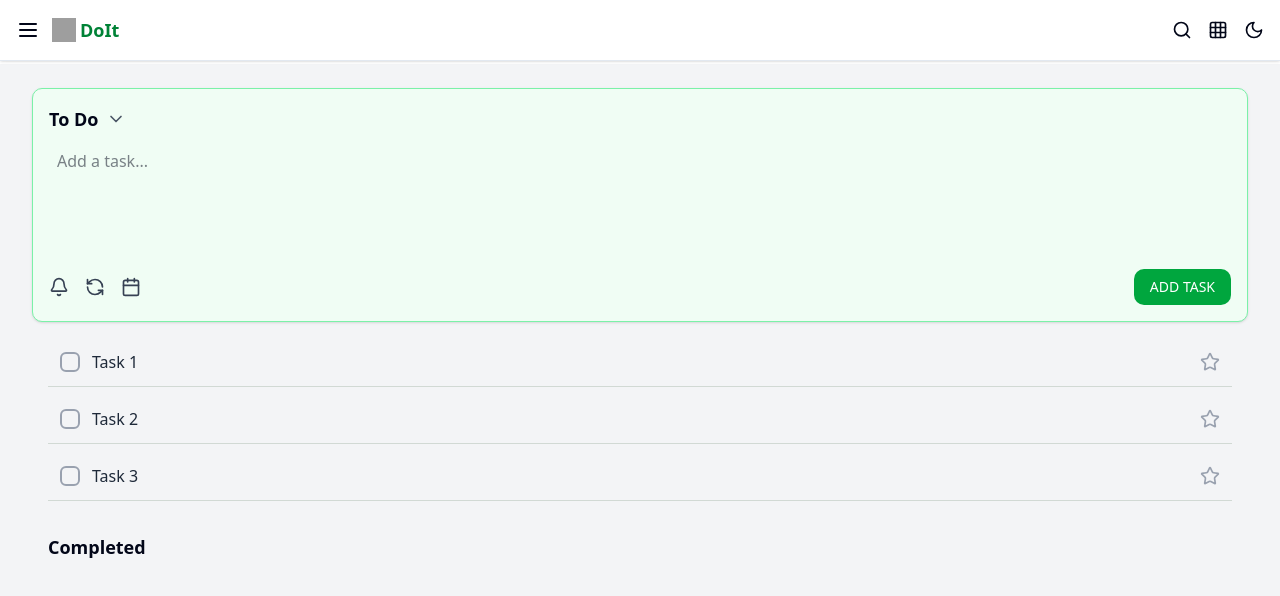
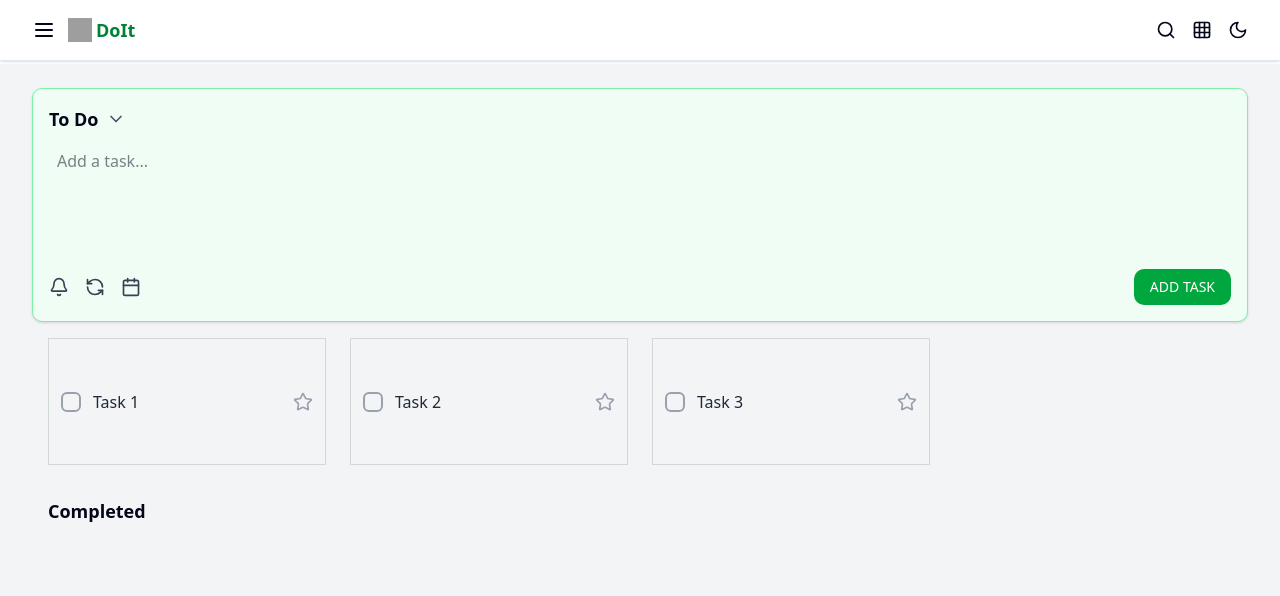
Before and after one commit to ajais-25/doit-quadB, a React (Vite) app: page / in a window 1280 px wide. Both pictures are taken after a click on the icon 1218 px from the left and 30 px from the top of the page. Shown: the top 596 px of the page. Built offline with nearby package versions, Linux system fonts and the light colour scheme; grey boxes are pictures that could not be loaded.

Commit message:
add grid view option

```diff
--- a/src/App.jsx
+++ b/src/App.jsx
@@ -14,7 +14,7 @@ function App() {
     <div className="flex">
       <div
         className={`fixed h-screen z-50 overflow-hidden transition-all duration-300 ${
-          isSidebarOpen ? "w-64" : "w-0"
+          isSidebarOpen ? "w-80" : "w-0"
         }`}
       >
         <TopBar toggleSidebar={toggleSidebar} />
@@ -22,7 +22,7 @@ function App() {
       </div>
       <div
         className={`flex-grow transition-all duration-300 ${
-          isSidebarOpen ? "ml-64" : "ml-0"
+          isSidebarOpen ? "ml-70" : "ml-0"
         }`}
       >
         <TaskBoard />
--- a/src/components/Sidebar.jsx
+++ b/src/components/Sidebar.jsx
@@ -3,7 +3,7 @@ import React from "react";
 const Sidebar = ({ isOpen }) => {
   return (
     <div
-      className={`fixed top-15 left-0 pt-8 pb-22 overflow-y-scroll h-full w-64 bg-[#F5F9F6] shadow-md p-4 transition-transform ${
+      className={`fixed top-15 left-10 pt-8 pb-22 overflow-y-scroll h-full w-64 bg-[#F5F9F6] shadow-md p-4 transition-transform ${
         isOpen ? "translate-x-0" : "-translate-x-full"
       } md:relative`}
       style={{
--- a/src/components/TaskBoard/IndividualTask.jsx
+++ b/src/components/TaskBoard/IndividualTask.jsx
@@ -33,7 +33,7 @@ const IndividualTask = ({ task, isTaskStarred, onClose }) => {
 
   return (
     <div
-      className={`fixed top-0 bottom-0 mt-15 right-0 w-full md:w-[350px] bg-green-50 shadow-lg border-l p-4 flex flex-col transition-transform duration-500 ease-in-out transform ${
+      className={`fixed top-0 bottom-0 mt-15 right-0 z-40 w-full md:w-[350px] bg-green-50 shadow-lg border-l p-4 flex flex-col transition-transform duration-500 ease-in-out transform ${
         isMobile ? "translate-x-0" : "translate-x-0"
       }`}
     >
--- a/src/components/TaskBoard/TaskList.jsx
+++ b/src/components/TaskBoard/TaskList.jsx
@@ -1,60 +1,21 @@
-import { Star } from "lucide-react";
-import { useSelector, useDispatch } from "react-redux";
-import { completeTask, toggleStar } from "../../features/taskSlice";
+import GridView from "./TaskView/GridView";
+import ListView from "./TaskView/ListView";
+import { useSelector } from "react-redux";
 
 const TaskList = ({
   onClose,
   setSelectedTask, // Add setSelectedTask prop
 }) => {
-  const dispatch = useDispatch();
-  const tasks = useSelector((state) => state.tasks.tasks);
+  const gridView = useSelector((state) => state.tasks.gridView);
 
   return (
-    <div className="p-4 w-full">
-      {tasks ? (
-        <ul className="space-y-2">
-          {tasks.map(
-            (task) =>
-              task.completed === false && (
-                <li
-                  key={task.id}
-                  className="flex items-center justify-between p-3 border-b border-[#496E4B33] hover:bg-gray-100"
-                >
-                  {/* Checkbox and Task Name */}
-                  <div className="flex items-center gap-3">
-                    <div
-                      onClick={() => {
-                        dispatch(completeTask(task.id));
-                        onClose();
-                      }}
-                      className="cursor-pointer w-5 h-5
-                    border-2 border-gray-400 rounded-sm flex items-center justify-center
-                    hover:border-green-500 transition-colors duration-300
-                  "
-                    ></div>
-                    <span
-                      className="text-gray-800 cursor-pointer hover:underline"
-                      onClick={() => setSelectedTask(task)}
-                    >
-                      {task.task}
-                    </span>
-                  </div>
-
-                  {/* Favorite (Star) Icon */}
-                  <Star
-                    className={`w-5 h-5 cursor-pointer ${
-                      task.starred ? "fill-black text-black" : "text-gray-400"
-                    }`}
-                    onClick={() => dispatch(toggleStar(task.id))}
-                  />
-                </li>
-              )
-          )}
-        </ul>
+    <>
+      {gridView ? (
+        <GridView onClose={onClose} setSelectedTask={setSelectedTask} />
       ) : (
-        <p className="text-gray-500 text-center">No tasks available.</p>
+        <ListView onClose={onClose} setSelectedTask={setSelectedTask} />
       )}
-    </div>
+    </>
   );
 };
 
--- /dev/null
+++ b/src/components/TaskBoard/TaskView/GridView.jsx
@@ -0,0 +1,58 @@
+import { Star } from "lucide-react";
+import { completeTask, toggleStar } from "../../../features/taskSlice";
+import { useDispatch, useSelector } from "react-redux";
+
+const GridView = ({ onClose, setSelectedTask }) => {
+  const dispatch = useDispatch();
+  const tasks = useSelector((state) => state.tasks.tasks);
+
+  return (
+    <div className="p-4 w-full">
+      {tasks ? (
+        <ul className="grid grid-cols-1 md:grid-cols-2 lg:grid-cols-3 xl:grid-cols-4 gap-6">
+          {tasks.map(
+            (task) =>
+              task.completed === false && (
+                <li
+                  key={task.id}
+                  className="flex items-center h-[127px] w-full justify-between p-3 border-[1.5px] border-[#496E4B33] hover:bg-gray-100"
+                >
+                  {/* Checkbox and Task Name */}
+                  <div className="flex items-center gap-3">
+                    <div
+                      onClick={() => {
+                        dispatch(completeTask(task.id));
+                        onClose();
+                      }}
+                      className="cursor-pointer w-5 h-5
+                          border-2 border-gray-400 rounded-sm flex items-center justify-center
+                          hover:border-green-500 transition-colors duration-300
+                        "
+                    ></div>
+                    <span
+                      className="text-gray-800 cursor-pointer hover:underline"
+                      onClick={() => setSelectedTask(task)}
+                    >
+                      {task.task}
+                    </span>
+                  </div>
+
+                  {/* Favorite (Star) Icon */}
+                  <Star
+                    className={`w-5 h-5 cursor-pointer ${
+                      task.starred ? "fill-black text-black" : "text-gray-400"
+                    }`}
+                    onClick={() => dispatch(toggleStar(task.id))}
+                  />
+                </li>
+              )
+          )}
+        </ul>
+      ) : (
+        <p className="text-gray-500 text-center">No tasks available.</p>
+      )}
+    </div>
+  );
+};
+
+export default GridView;
--- /dev/null
+++ b/src/components/TaskBoard/TaskView/ListView.jsx
@@ -0,0 +1,60 @@
+import { Star } from "lucide-react";
+import { completeTask, toggleStar } from "../../../features/taskSlice";
+import { useDispatch, useSelector } from "react-redux";
+
+const ListView = ({ onClose, setSelectedTask }) => {
+  const dispatch = useDispatch();
+  const tasks = useSelector((state) => state.tasks.tasks);
+
+  return (
+    <>
+      <div className="p-4 w-full">
+        {tasks ? (
+          <ul className="space-y-2">
+            {tasks.map(
+              (task) =>
+                task.completed === false && (
+                  <li
+                    key={task.id}
+                    className="flex items-center justify-between p-3 border-b border-[#496E4B33] hover:bg-gray-100"
+                  >
+                    {/* Checkbox and Task Name */}
+                    <div className="flex items-center gap-3">
+                      <div
+                        onClick={() => {
+                          dispatch(completeTask(task.id));
+                          onClose();
+                        }}
+                        className="cursor-pointer w-5 h-5
+                          border-2 border-gray-400 rounded-sm flex items-center justify-center
+                          hover:border-green-500 transition-colors duration-300
+                        "
+                      ></div>
+                      <span
+                        className="text-gray-800 cursor-pointer hover:underline"
+                        onClick={() => setSelectedTask(task)}
+                      >
+                        {task.task}
+                      </span>
+                    </div>
+
+                    {/* Favorite (Star) Icon */}
+                    <Star
+                      className={`w-5 h-5 cursor-pointer ${
+                        task.starred ? "fill-black text-black" : "text-gray-400"
+                      }`}
+                      onClick={() => dispatch(toggleStar(task.id))}
+                    />
+                  </li>
+                )
+            )}
+          </ul>
+        ) : (
+          <p className="text-gray-500 text-center">No tasks available.</p>
+        )}
+      </div>
+    </>
+  );
+};
+
+export default ListView;
--- a/src/components/TopBar.jsx
+++ b/src/components/TopBar.jsx
@@ -1,9 +1,13 @@
 import React from "react";
 import { Menu, Search, Grid, Moon } from "lucide-react";
+import { useDispatch } from "react-redux";
+import { toggleView } from "../features/taskSlice";
 
 const TopBar = ({ toggleSidebar }) => {
+  const dispatch = useDispatch();
+
   return (
-    <div className="flex items-center justify-between p-4 border-b shadow-sm bg-white w-full fixed top-0 left-0 right-0 z-50">
+    <div className="flex items-center justify-between p-4 px-8 border-b shadow-sm bg-white w-full fixed top-0 left-0 right-0 z-50">
       {/* Left Section */}
       <div className="flex items-center gap-3">
         <Menu className="w-6 h-6 cursor-pointer" onClick={toggleSidebar} />
@@ -16,7 +20,10 @@ const TopBar = ({ toggleSidebar }) => {
       {/* Right Section */}
       <div className="flex items-center gap-4">
         <Search className="w-5 h-5 cursor-pointer hidden md:block" />
-        <Grid className="w-5 h-5 cursor-pointer" />
+        <Grid
+          className="w-5 h-5 cursor-pointer"
+          onClick={() => dispatch(toggleView())}
+        />
         <Moon className="w-5 h-5 cursor-pointer" />
       </div>
     </div>
--- a/src/features/taskSlice.js
+++ b/src/features/taskSlice.js
@@ -1,6 +1,7 @@
 import { createSlice } from "@reduxjs/toolkit";
 
 const initialState = {
+  gridView: false,
   tasks: [
     {
       id: 1,
@@ -27,6 +28,9 @@ const taskSlice = createSlice({
   name: "tasks",
   initialState,
   reducers: {
+    toggleView: (state) => {
+      state.gridView = !state.gridView;
+    },
     addTask: (state, action) => {
       const newTask = {
         id: action.payload,
@@ -50,6 +54,6 @@ const taskSlice = createSlice({
   },
 });
 
-export const { addTask, removeTask, completeTask, toggleStar } =
+export const { toggleView, addTask, removeTask, completeTask, toggleStar } =
   taskSlice.actions;
 export default taskSlice.reducer;
```
